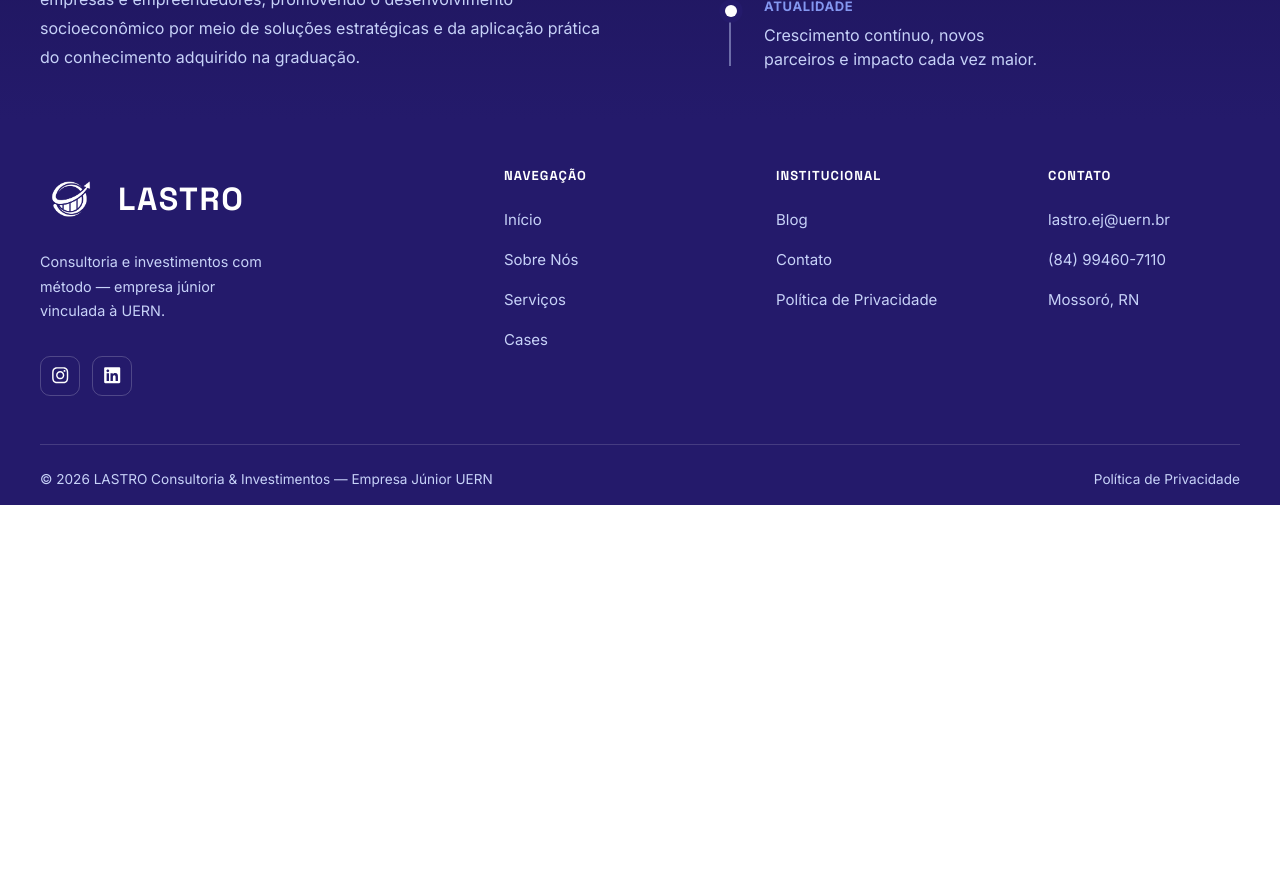
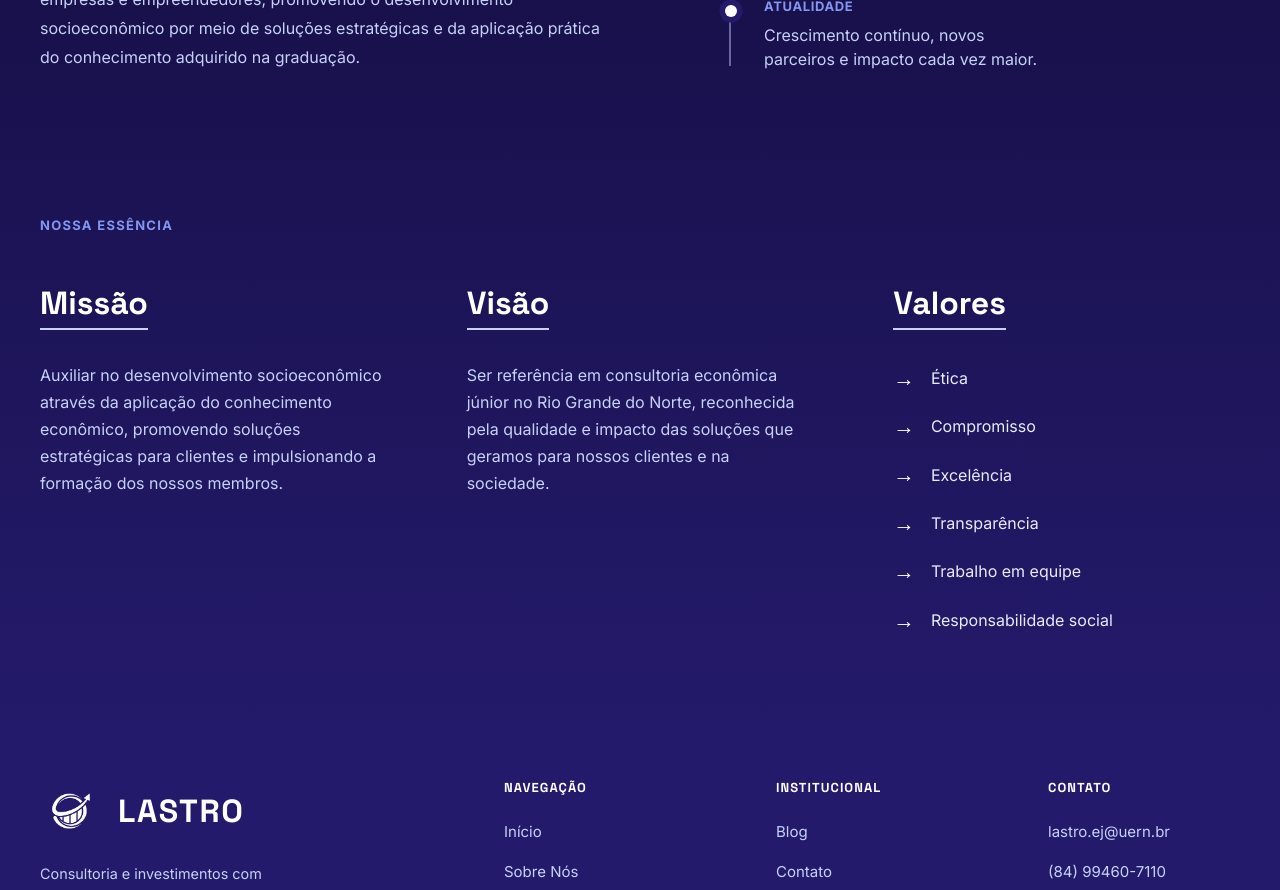
Before and after one commit to oarthurolle/LASTRO-EJ, a React (Vite) app in the folder Frontend/: page /sobre-nos in a window 1280 px wide. Shown: the part 1400-2290 px from the top of the page. Before the commit the page ends 1905 px from the top, so only its background shows below. Built offline with nearby package versions, Linux system fonts and the light colour scheme.

Commit message:
feat: seção Essence criada

```diff
--- /dev/null
+++ b/Frontend/src/components/sections/About/Essence/Essence.css
@@ -0,0 +1,92 @@
+.essence {
+  padding: 6rem 0;
+
+  background: transparent;
+}
+
+.essence .section-title {
+  margin-bottom: 3rem;
+}
+
+.essence__grid {
+  display: grid;
+
+  grid-template-columns: repeat(3, 1fr);
+
+  gap: 5rem;
+}
+
+.essence__card h3 {
+  display: inline-block;
+
+  margin-bottom: 2rem;
+
+  color: var(--color-text-light);
+
+  font-family: var(--font-heading);
+  font-size: 2rem; /* 32px */
+  font-weight: var(--font-weight-bold);
+
+  border-bottom: 2px solid var(--color-primary-300);
+
+  padding-bottom: .35rem;
+}
+
+.essence__card p {
+  color: var(--color-primary-300);
+
+  font-size: 1rem; /*16px*/
+  line-height: 1.7;
+}
+
+.essence__values {
+  display: flex;
+  flex-direction: column;
+
+  gap: 1rem;
+}
+
+.essence__values li {
+  display: flex;
+  align-items: center;
+
+  gap: 1rem;
+
+  color: var(--color-primary-200);
+
+  font-size: 1rem;
+}
+
+.essence__values span {
+  color: var(--color-text-light);
+
+  font-size: 1.35rem;
+
+  font-weight: var(--font-weight-bold);
+}
+
+@media (max-width: 992px) {
+
+  .essence {
+    padding: 5rem 0;
+  }
+
+  .essence__grid {
+    grid-template-columns: 1fr;
+
+    gap: 3rem;
+  }
+
+}
+
+@media (max-width: 576px) {
+
+  .essence {
+    padding: 4rem 0;
+  }
+
+  .essence__card h3 {
+    font-size: 1.75rem;
+  }
+
+}
--- /dev/null
+++ b/Frontend/src/components/sections/About/Essence/Essence.tsx
@@ -0,0 +1,66 @@
+import "./Essence.css";
+
+import SectionTitle from "../../../common/SectionTitle/SectionTitle";
+
+const values = [
+  "Ética",
+  "Compromisso",
+  "Excelência",
+  "Transparência",
+  "Trabalho em equipe",
+  "Responsabilidade social",
+];
+
+export default function Essence() {
+  return (
+    <section className="essence">
+      <div className="container">
+
+        <SectionTitle
+          subtitle="Nossa Essência"
+          title=""
+          align="left"
+        />
+
+        <div className="essence__grid">
+
+          <article className="essence__card">
+            <h3>Missão</h3>
+
+            <p>
+              Auxiliar no desenvolvimento socioeconômico através da aplicação do
+              conhecimento econômico, promovendo soluções estratégicas para
+              clientes e impulsionando a formação dos nossos membros.
+            </p>
+          </article>
+
+          <article className="essence__card">
+            <h3>Visão</h3>
+
+            <p>
+              Ser referência em consultoria econômica júnior no Rio Grande do
+              Norte, reconhecida pela qualidade e impacto das soluções que
+              geramos para nossos clientes e na sociedade.
+            </p>
+          </article>
+
+          <article className="essence__card">
+            <h3>Valores</h3>
+
+            <ul className="essence__values">
+              {values.map((value) => (
+                <li key={value}>
+                  <span>→</span>
+                  {value}
+                </li>
+              ))}
+            </ul>
+
+          </article>
+
+        </div>
+
+      </div>
+    </section>
+  );
+}
--- a/Frontend/src/pages/About/About.tsx
+++ b/Frontend/src/pages/About/About.tsx
@@ -1,6 +1,7 @@
 import Hero from "../../components/sections/About/Hero/Hero";
 import Indicators from "../../components/sections/Home/Indicators/Indicators";
 import History from "../../components/sections/About/History/History";
+import Essence from "../../components/sections/About/Essence/Essence";
 import "./About.css";
 
 export default function About() {
@@ -14,6 +15,7 @@ export default function About() {
             floating={false}
         />
         <History />
+        <Essence />
       </main>
     </>
   );
```
